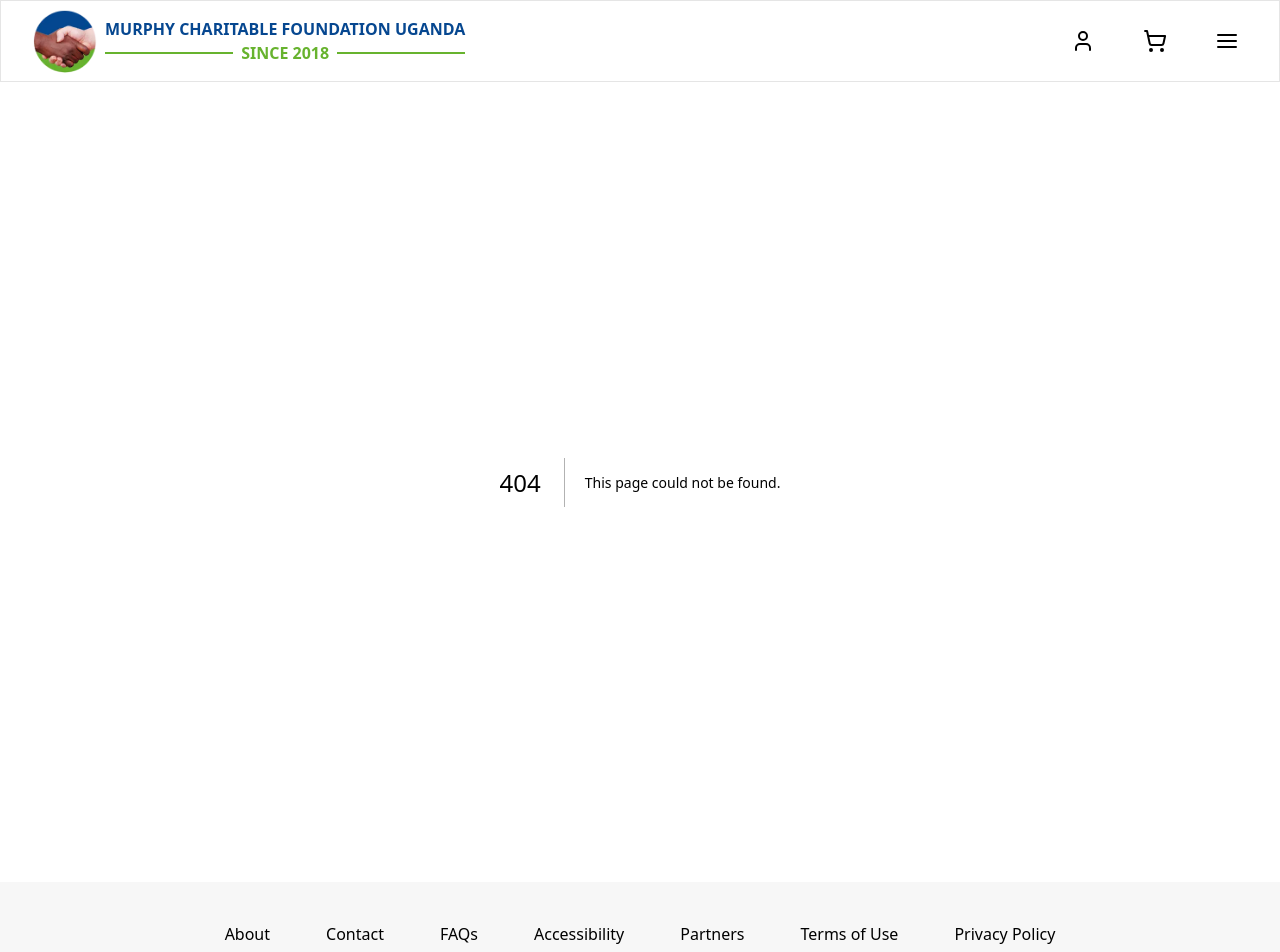
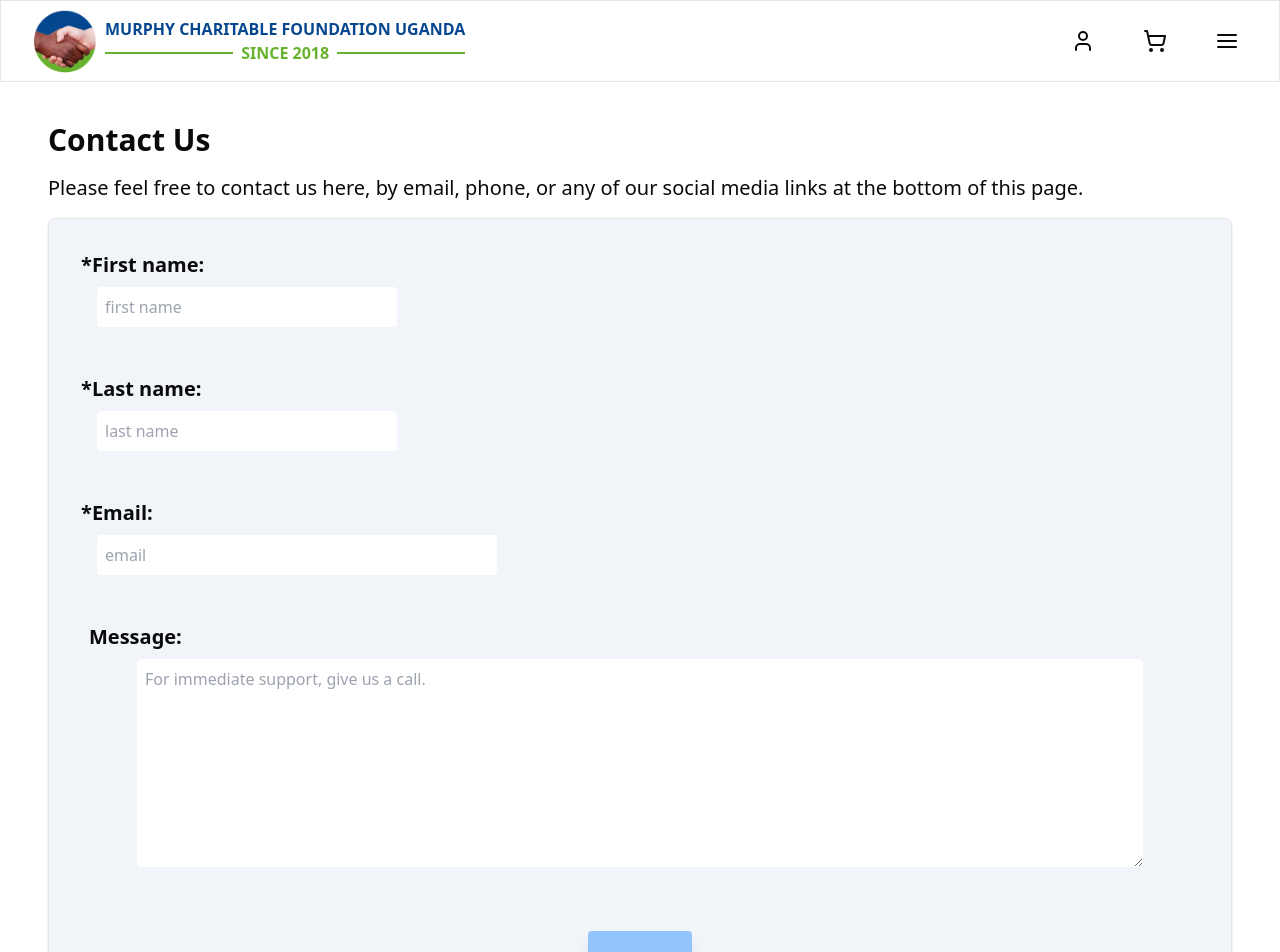
Before and after one commit to 4human-org/murphy-ecommerce-frontend, a Next.js app: page /contact in a window 1280 px wide. Before the commit this address had no page. Shown: the top 952 px of the page. Built offline with nearby package versions, Linux system fonts and the light colour scheme.

Commit message:
Add and populate contact form
Does not connect to backend. Has no POST logic.

```diff
--- /dev/null
+++ b/app/contact/page.jsx
@@ -0,0 +1,116 @@
+"use client";
+
+import { useState, useEffect } from "react";
+export default function Page() {
+  const [formValues, setFormValues] = useState({
+    firstName: "",
+    lastName: "",
+    email: "",
+    message: "",
+  });
+
+  const [buttonDisabled, setButtonDisabled] = useState(false);
+
+  function handleSubmit(e) {
+    e.preventDefault();
+    console.log(e);
+    let success = true;
+    try {
+      // Some POST request to backend for contacting
+      // Logic for confirming success should not be set to false
+      success = !success;
+      if (success == false) {
+        throw new Error("something errored during POST");
+      }
+    } catch (err) {
+      console.log(err);
+      window.alert(
+        "Failure: you haven't added data cleaning and POST to this page yet.",
+      );
+    } finally {
+      // Do something else
+    }
+  }
+
+  function handleChange(e) {
+    setFormValues({
+      firstName: e.firstname,
+      lastName: e.lastName,
+      email: e.email,
+      message: e.message,
+    });
+  }
+  return (
+    <div className="container">
+      <h2 className="m-4 mt-10 text-3xl font-bold">Contact Us</h2>
+      <p className="m-4 text-xl">
+        Please feel free to contact us here, by email, phone, or any of our
+        social media links at the bottom of this page.
+      </p>
+      <form className="m-4 mb-10 flex flex-col gap-4 rounded-lg border bg-slate-100 p-4 shadow">
+        <div className="m-4 flex flex-col">
+          <label htmlFor="firstname" className="text-xl sm:mb-2">
+            <strong>*First name: </strong>
+          </label>
+          <input
+            type="text"
+            id="firstname"
+            name="firstname"
+            placeholder="first name"
+            onChange={handleChange}
+            required
+            className="w-full rounded p-2 sm:min-w-[100px] sm:max-w-[300px] md:ml-4"
+          ></input>
+        </div>
+        <div className="m-4 flex flex-col">
+          <label htmlFor="lastname" className="text-xl sm:mb-2">
+            <strong>*Last name: </strong>
+          </label>
+          <input
+            type="text"
+            id="lastname"
+            name="lastname"
+            placeholder="last name"
+            onChange={(e) => handleChange(e)}
+            required
+            className="w-full rounded p-2 sm:min-w-[100px] sm:max-w-[300px] md:ml-4"
+          ></input>
+        </div>
+        <div className="m-4 flex flex-col">
+          <label htmlFor="email" className="text-xl sm:mb-2">
+            <strong>*Email: </strong>
+          </label>
+          <input
+            type="email"
+            id="email"
+            name="email"
+            placeholder="email"
+            onChange={handleChange}
+            required
+            className="w-full rounded p-2 sm:min-w-[100px] sm:max-w-[400px] md:ml-4"
+          ></input>
+        </div>
+        <div className="m-4 flex flex-col">
+          <label htmlFor="message" className="ml-2 text-xl sm:mb-2">
+            <strong>Message: </strong>
+          </label>
+          <textarea
+            type="textarea"
+            id="message"
+            name="message"
+            placeholder="For immediate support, give us a call."
+            className="rows-20 w-full resize-none overflow-auto rounded p-2 md:m-auto md:w-[95%] md:resize-y lg:w-[90%]"
+            rows="8"
+          ></textarea>
+        </div>
+        <button
+          type="submit"
+          onClick={(e) => handleSubmit(e)}
+          className="m-auto mb-8 w-fit rounded bg-blue-300 p-4 text-xl font-bold shadow-lg hover:scale-[1.2] hover:bg-black/80 hover:text-white/80 sm:mt-8 md:transition md:delay-100 md:duration-200 md:ease-out md:hover:-translate-y-4 md:hover:shadow-[15px_15px_20px_-5px_rgba(0,0,0,0.3)]"
+        >
+          Submit
+        </button>
+      </form>
+    </div>
+  );
+}
```
